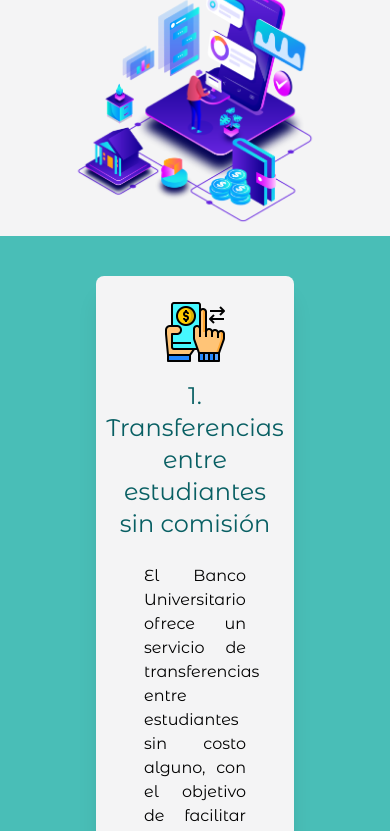
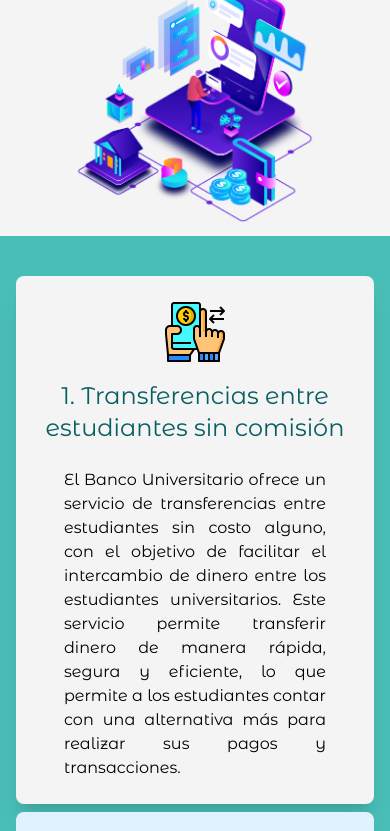
Before and after one commit to yaiscg/banco-univ, a React (Create React App) app: page /servicios in a window 390 px wide. Shown: the part 707-1538 px from the top of the page. Built offline with nearby package versions, Linux system fonts and the light colour scheme.

Commit message:
Fixed servicios

```diff
--- a/src/pages/Becas.jsx
+++ b/src/pages/Becas.jsx
@@ -23,13 +23,13 @@ const Becas = () => {
         <h1 className='text-white font-Montserrat text-4xl'>Becas Estudiantiles</h1>
       </div>
 
-      <div className='bg-white w-full py-8 px-24'>
+      <div className='bg-white w-full py-8 px-4 lg:px-24'>
 
         <h1 className='text-primary text-2xl font-Montserrat text-center'> Comprometidos con la educación y el futuro social.</h1>
         <p className='py-4 px-8 text-lg font-Montserrat text-justify'>El banco universitario permite a los estudiantes cobrar sus becas a través de él, ya se retirando en efectivo en los cajeros o sucursales, o a través de la banca en línea pueden verificar que la beca ha sido depositada y realizar sus respectivas transacciones. Con esta ilusión y compromiso, colaboramos activamente en distintos programas de formación de alto valor con nuestro programa de BECAS BANCO UNIVERSITARIO, con el objetivo de impulsar el acceso al conocimiento.</p>
       </div>
 
-      <div className='grid md:grid-cols-2 gap-8 place-items-center py-6 px-12 font-Montserrat bg-secondary'>
+      <div className='grid md:grid-cols-2 gap-8 place-items-center py-6 px-12 font-Montserrat bg-secondary items-center justify-center'>
 
         <div className='text-justify'>
             <div className="font-bold sm:text-[1.5rem] text-[1.5rem] mb-5 text-primary">
@@ -58,7 +58,7 @@ const Becas = () => {
             <h2 className='text-4xl font-Montserrat text-center'>Pasos generales para obtener una Beca Universitaria</h2>
           </div>
 
-          <div className='grid grid-cols-3 place-items-center px-12 font-Montserrat'>
+          <div className='grid grid-cols-3 place-items-center px-12 font-Montserrat '>
 
             <div></div>
 
--- a/src/pages/Servicios.jsx
+++ b/src/pages/Servicios.jsx
@@ -36,7 +36,7 @@ const Servicios = () => {
             </div>
       </div>
 
-      <div className='w-full py-[2rem] px-24 bg-secondary'>
+      <div className='w-full py-[2rem] px-4 lg:px-24 bg-secondary'>
 
             <div className='max-w-[1240px] mx-auto gap-8'>
 
```
